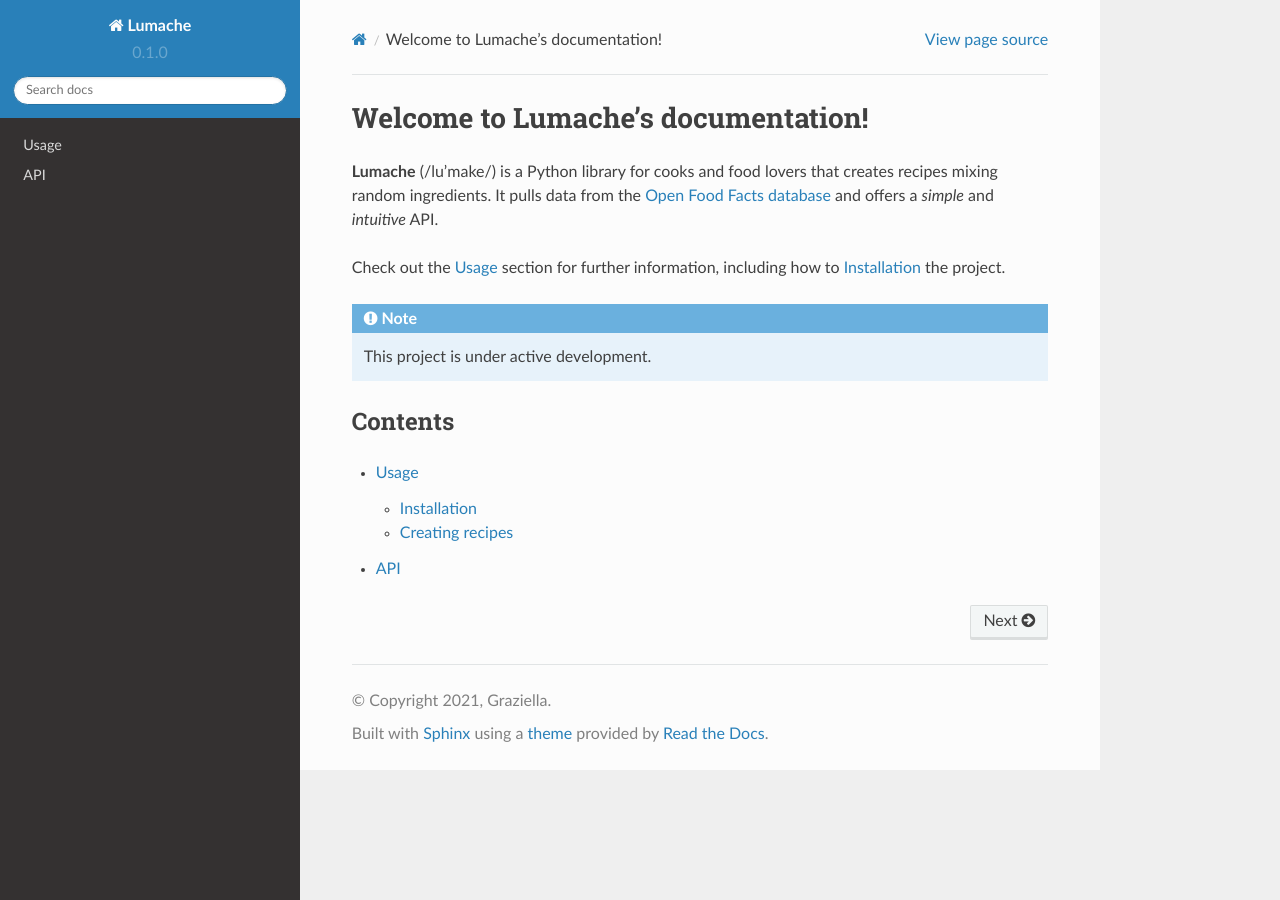
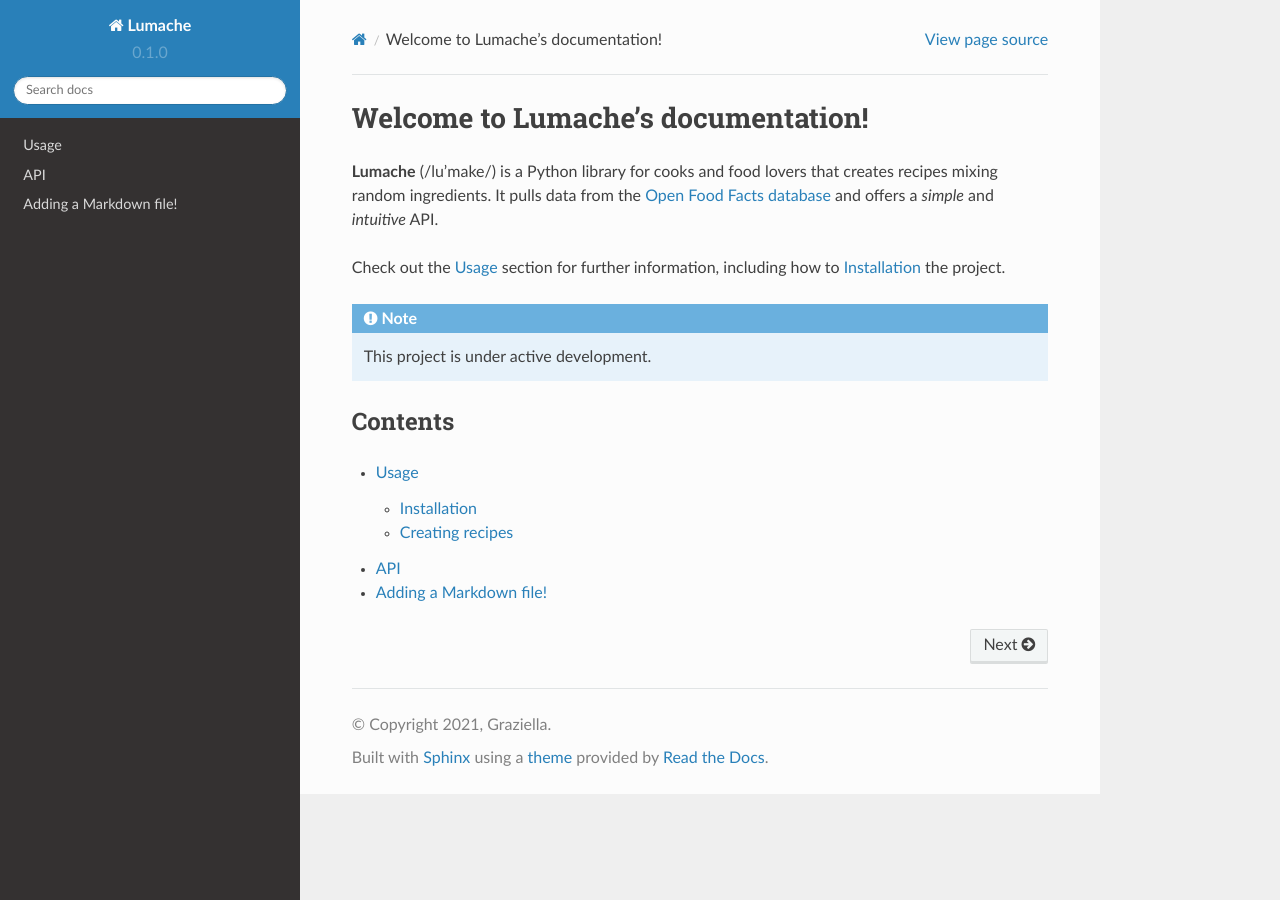
Before and after one commit to orioltinto/readthedocs-tutorial-template, a Sphinx documentation site: the page built from docs/source/index.rst, in a window 1280 px wide. Built offline with Sphinx 7.4.7 and the Read the Docs theme 2.0.0, drawn with Linux system fonts in a browser that asks for light colours.

Commit message:
Adding Markdown support.

```diff
--- /dev/null
+++ b/docs/requirements.txt
@@ -0,0 +1 @@
+myst_parser
--- a/docs/source/conf.py
+++ b/docs/source/conf.py
@@ -12,6 +12,7 @@
 # -- General configuration
 
 extensions = [
+    'myst_parser',
     'sphinx.ext.duration',
     'sphinx.ext.doctest',
     'sphinx.ext.autodoc',
--- a/docs/source/index.rst
+++ b/docs/source/index.rst
@@ -20,3 +20,4 @@
 
    usage
    api
+   markdown
--- /dev/null
+++ b/docs/source/markdown.md
@@ -0,0 +1,3 @@
+# Adding a Markdown file!
+
+This works, amazing!
```
Also changed, not shown: .readthedocs.yaml.
